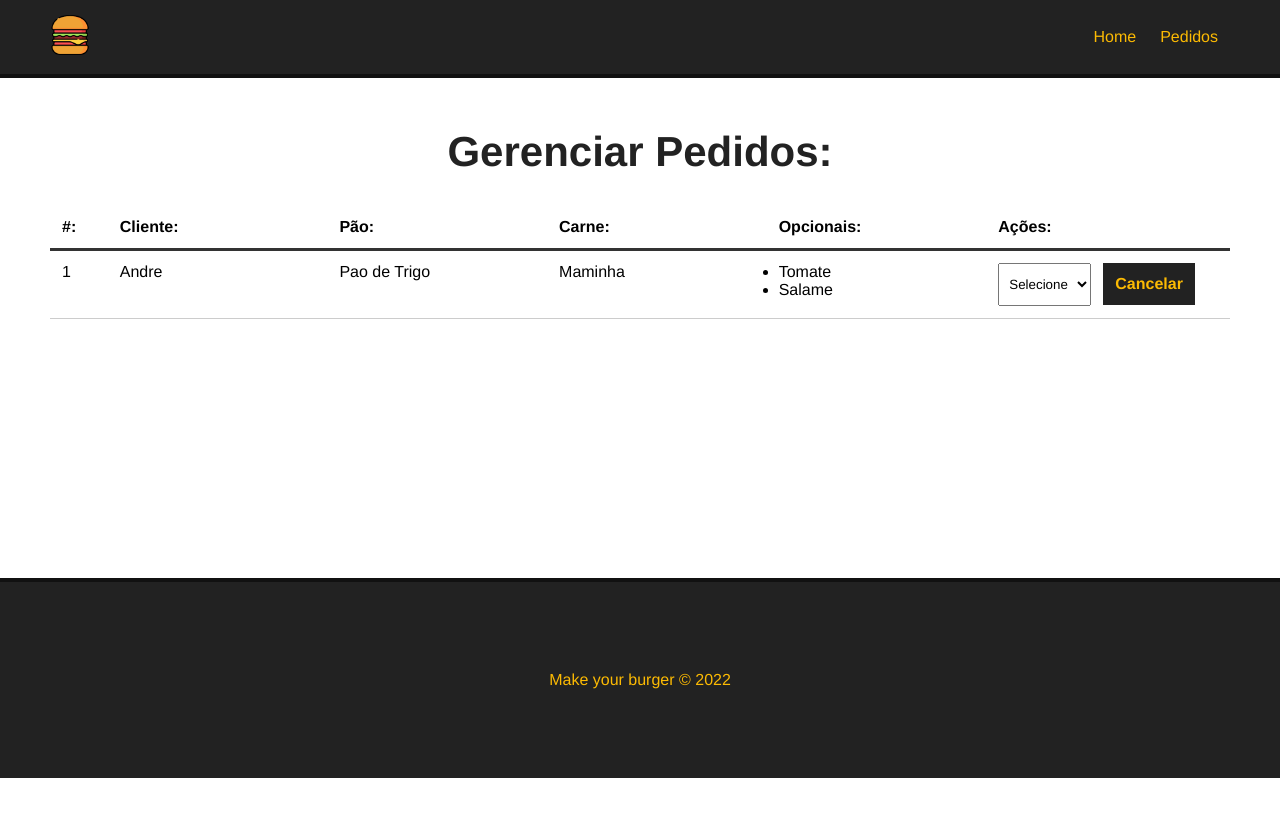
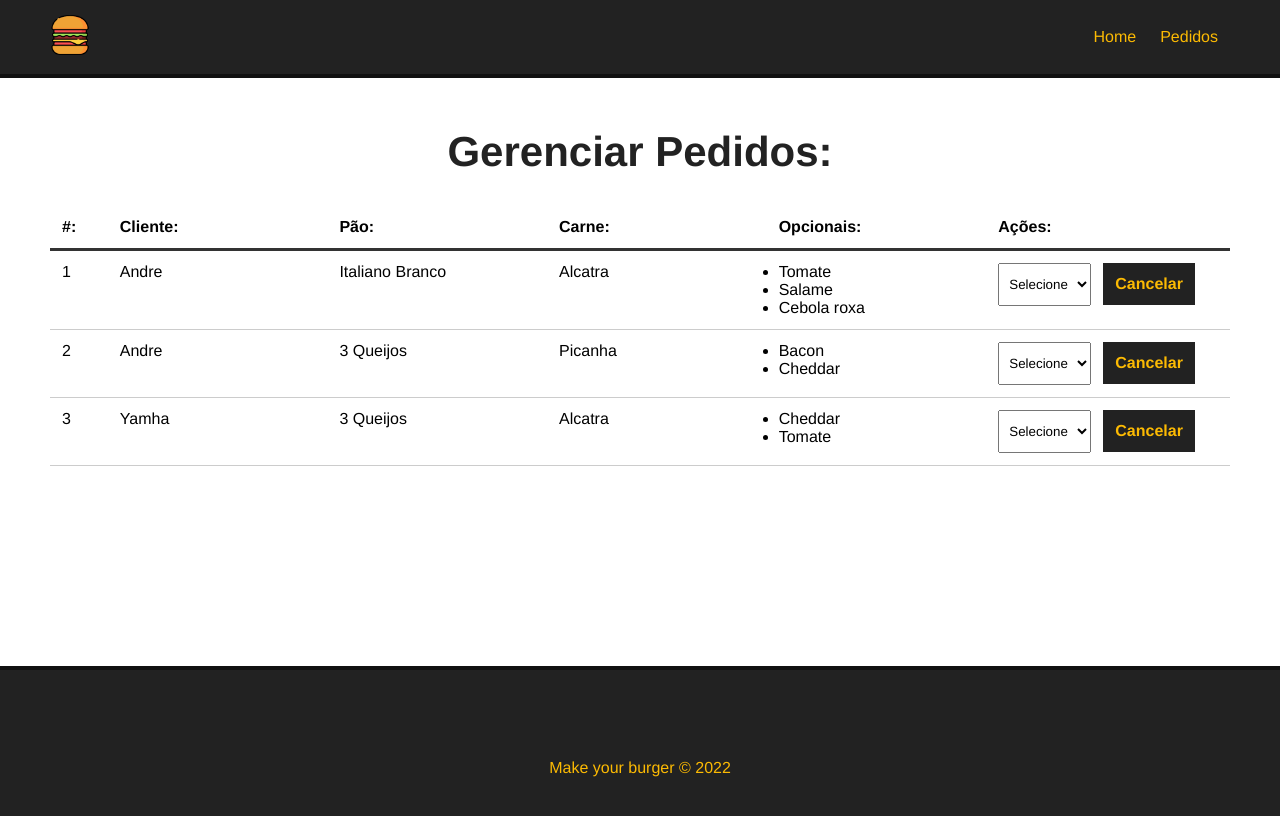
Before and after one commit to andreenakashima/makeburger, a Vue app: page /pedidos in a window 1280 px wide. Shown: the top 816 px of the page. Built offline with nearby package versions, Linux system fonts and the light colour scheme; data requests are answered from the project's data file.

Commit message:
Recebendo pedidos do banco

```diff
--- a/src/components/Dashboard.vue
+++ b/src/components/Dashboard.vue
@@ -11,15 +11,14 @@
             </div>
 
             <div id="burger-table-rows">
-                <div class="burger-table-row">
-                    <div class="order-number"> 1</div>
-                    <div>Andre</div>
-                    <div>Pao de Trigo</div>
-                    <div>Maminha</div>
+                <div class="burger-table-row" v-for="burger in burgers" :key="burger.id">
+                    <div class="order-number">{{ burger.id }}</div>
+                    <div>{{ burger.nome }}</div>
+                    <div>{{ burger.pao }}</div>
+                    <div>{{ burger.carne }}</div>
                     <div>
                         <ul>
-                            <li>Tomate</li>
-                            <li>Salame</li>
+                            <li v-for="(opcional, index) in burger.opcionais" :key="index">{{ opcional }}</li>
                         </ul>
                     </div>
                     <div>
@@ -35,8 +34,29 @@
 </template>
 
 <script>
+
     export default {
-        name: "Dashboard"
+        name: "Dashboard",
+        data() {
+            return {
+                burgers: null,
+                burger_id: null,
+                status: []
+            }
+        },
+        methods: {
+            async getPedidos() {
+                const req = await fetch("http://localhost:3000/burgers");
+
+                const data = await req.json();
+
+                this.burgers = data;
+                console.log(this.burgers)
+            }
+        },
+        mounted() {
+            this.getPedidos();
+        }
     }
 </script>
 
```
